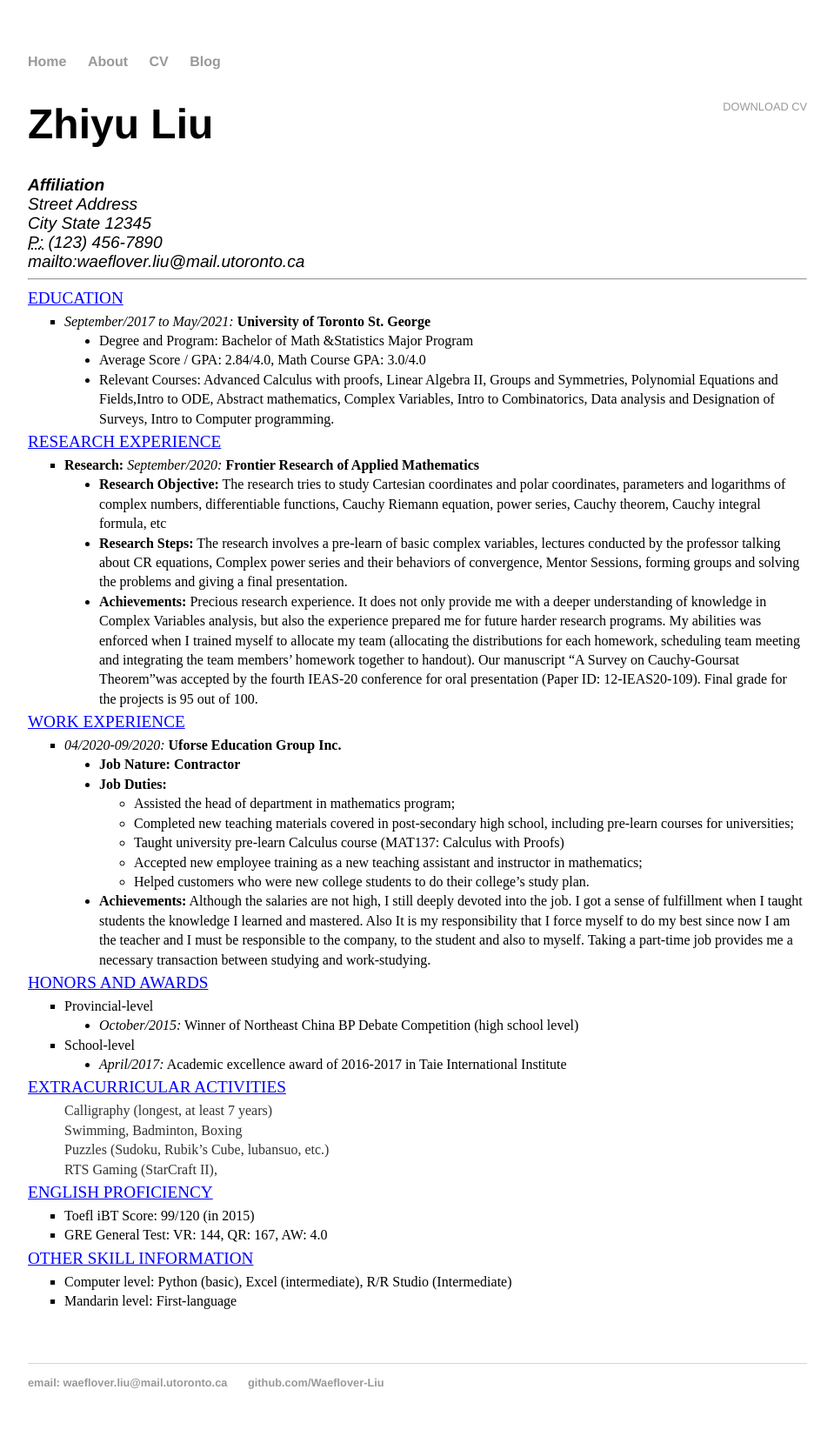
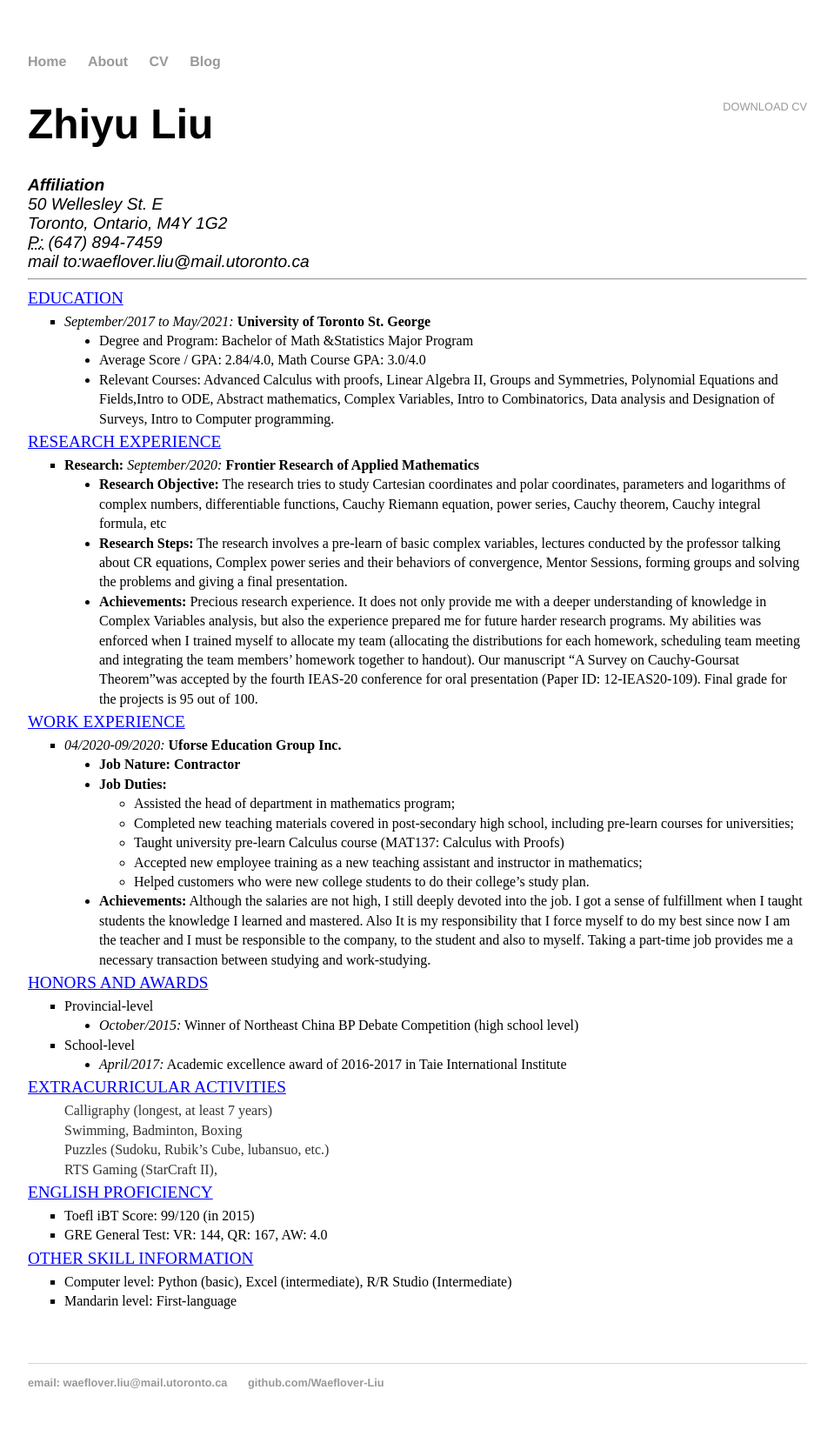
Before and after one commit to Waeflover-Liu/waeflover-liu.github.io, a Jekyll site: the page built from cv/index.html, in a window 1280 px wide. Shown: the whole page at 87% size, without its empty margins (160-1119 px from the left). Built offline with Jekyll 4.4.1, drawn with Linux system fonts in a browser that asks for light colours.

Commit message:
Update index.html

```diff
--- a/cv/index.html
+++ b/cv/index.html
@@ -8,10 +8,10 @@ title: CV of Zhiyu Liu
 					<h1>Zhiyu Liu</h1>
 					<address>
 					<strong>Affiliation</strong><br>
-					Street Address<br>
-					City State 12345<br>
-					<abbr title="phone">P:</abbr> (123) 456-7890<br>
-					<span class="obfuscate">mailto:waeflover.liu@mail.utoronto.ca</span>
+					50 Wellesley St. E<br>
+					Toronto, Ontario, M4Y 1G2<br>
+					<abbr title="phone">P:</abbr> (647) 894-7459<br>
+					<span class="obfuscate">mail to:waeflover.liu@mail.utoronto.ca</span>
 					</address>
 
 					<!--<h2>Select Publications</h2>-->
```
